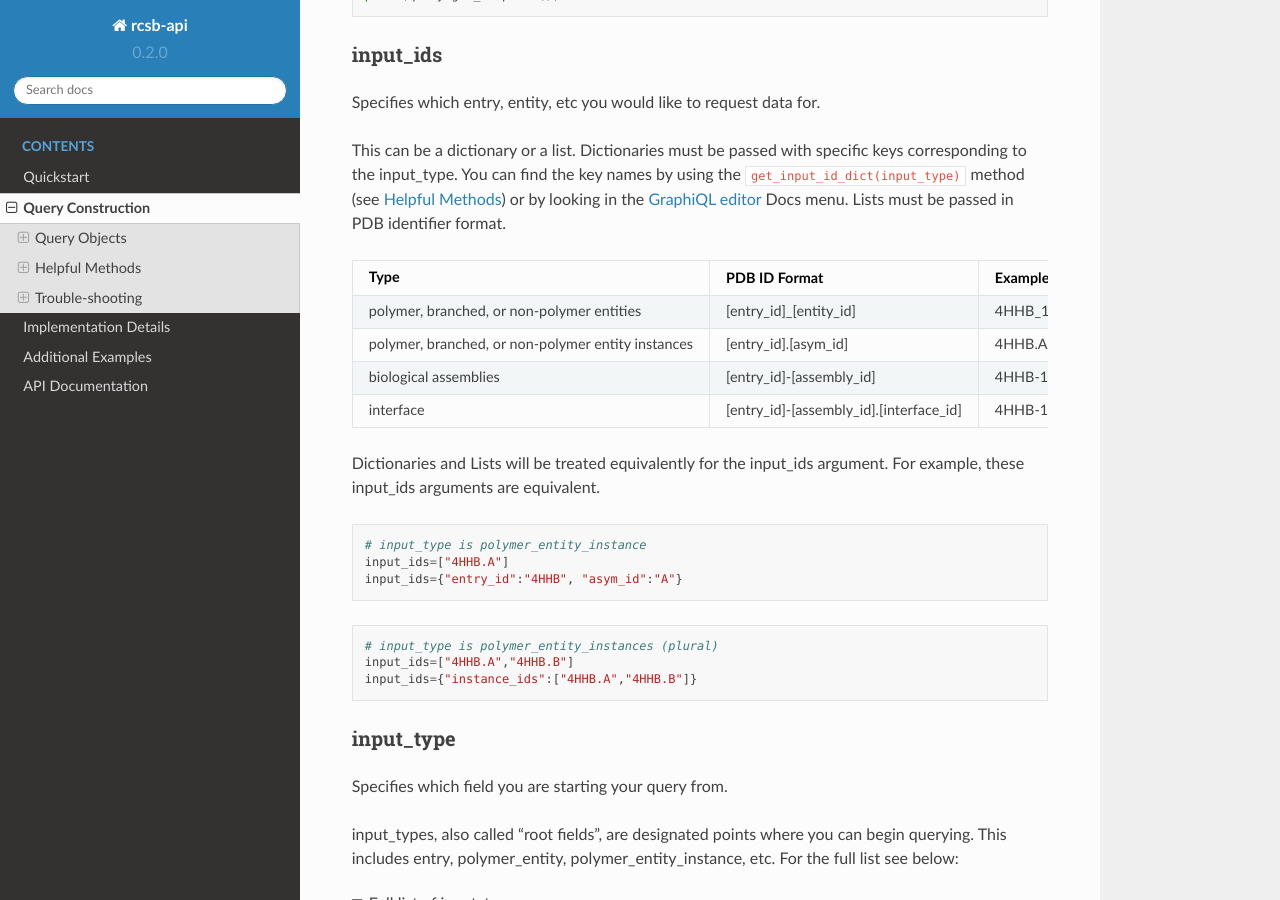
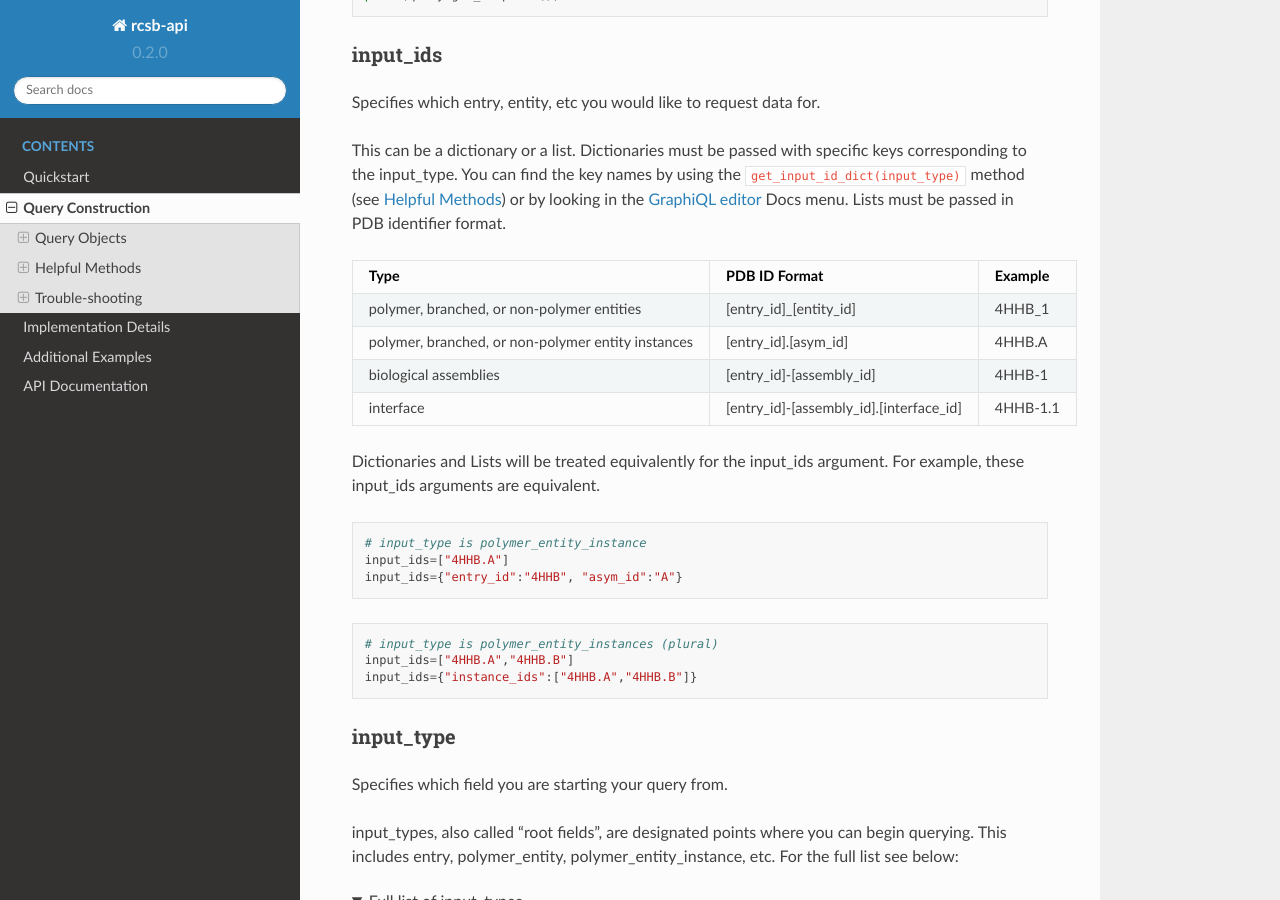
Before and after one commit to rcsb/py-rcsb-api, a Sphinx documentation site: the page built from docs/query_construction.md, in a window 1280 px wide and 900 px high, scrolled down 516 px. Built offline with Sphinx 7.4.7 and the Read the Docs theme 2.0.0, drawn with Linux system fonts in a browser that asks for light colours.

Commit message:
table spacing

```diff
--- a/docs/query_construction.md
+++ b/docs/query_construction.md
@@ -22,12 +22,16 @@ print(query.get_response())
 Specifies which entry, entity, etc you would like to request data for.
 
 This can be a dictionary or a list. Dictionaries must be passed with specific keys corresponding to the input_type. You can find the key names by using the `get_input_id_dict(input_type)` method (see [Helpful Methods](query_construction.html#get-input-id-dict)) or by looking in the [GraphiQL editor](https://data.rcsb.org/graphql/index.html) Docs menu. Lists must be passed in PDB identifier format.
-|<div style="width:200px">Type</div>|PDB ID Format|Example|
+<div style="width:750px">
+
+|Type|PDB ID Format|Example|
 |---|---|---|
 |polymer, branched, or non-polymer entities|[entry_id]_[entity_id]|4HHB_1|
 |polymer, branched, or non-polymer entity instances|[entry_id].[asym_id]|4HHB.A|
 |biological assemblies|[entry_id]-[assembly_id]|4HHB-1|
 |interface|[entry_id]-[assembly_id].[interface_id]|4HHB-1.1|
+
+</div>
 
 Dictionaries and Lists will be treated equivalently for the input_ids argument. For example, these input_ids arguments are equivalent.
 
```
